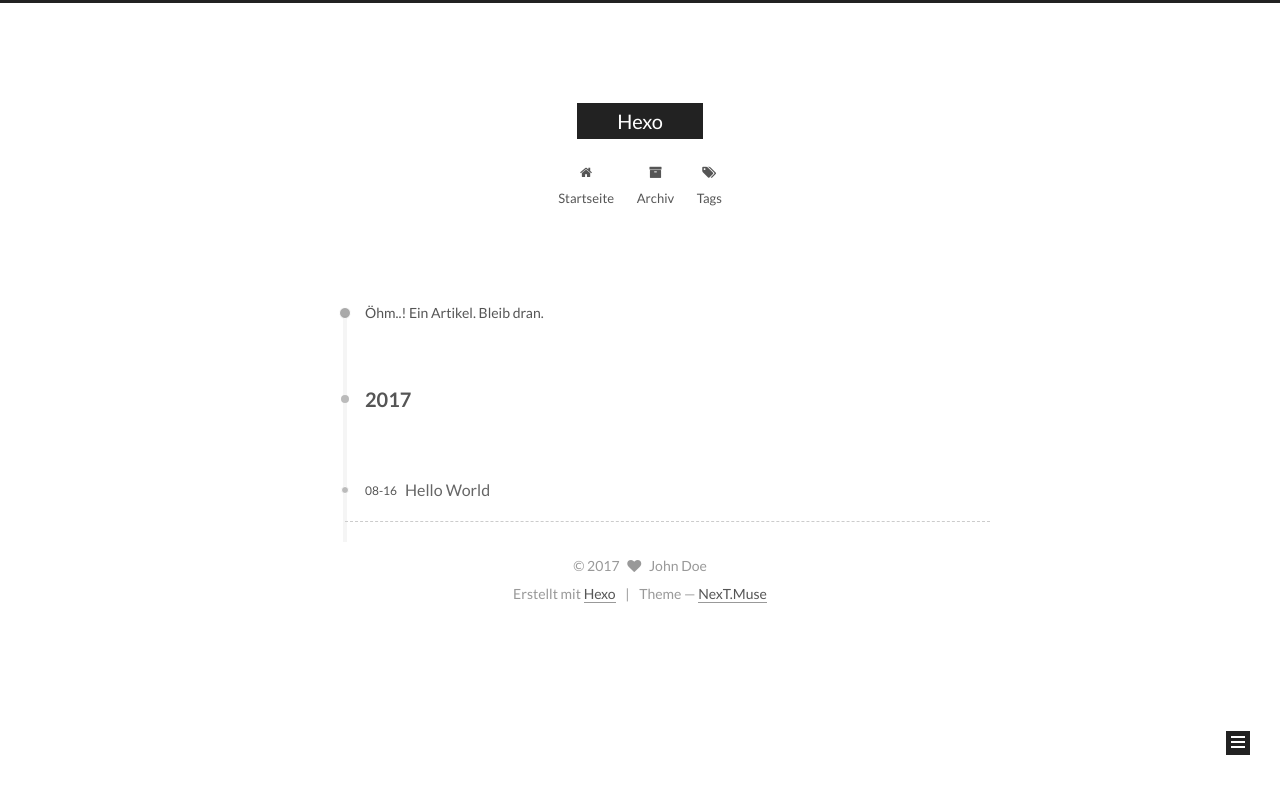
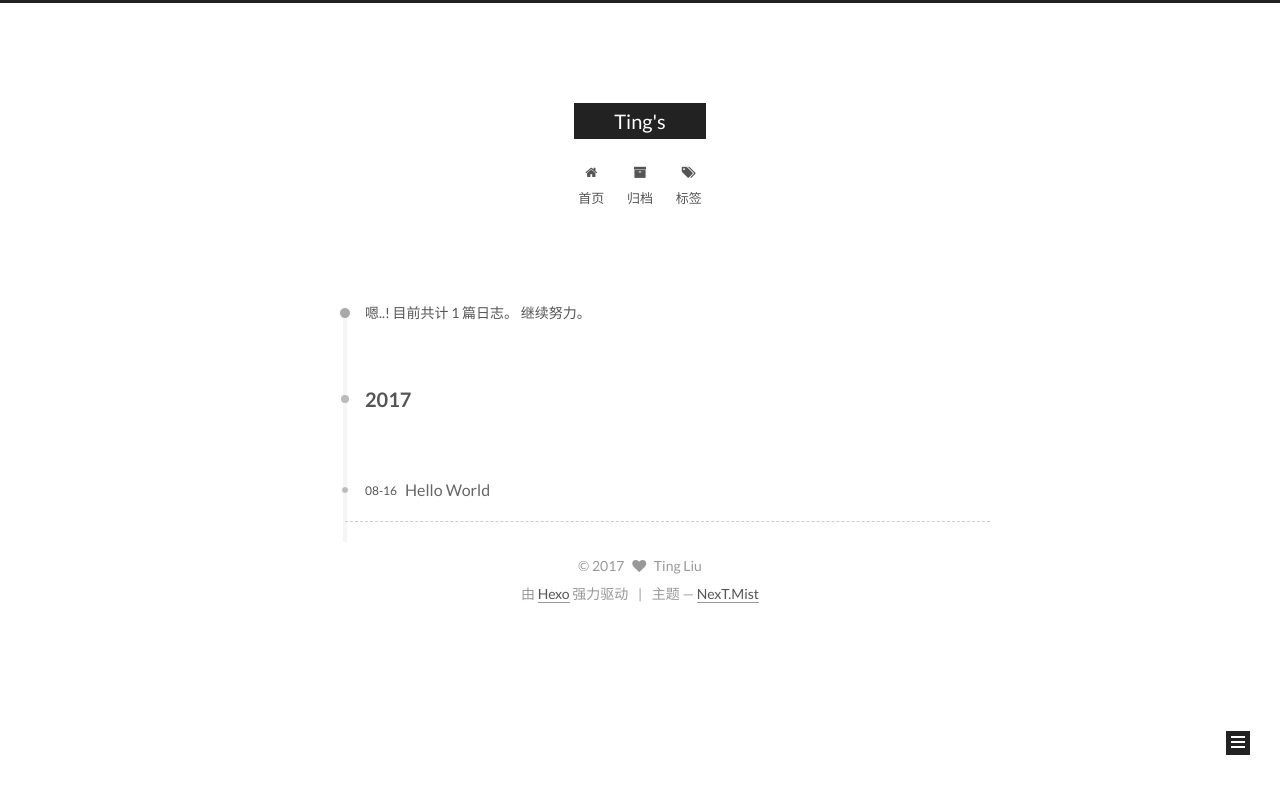
Before and after one commit to LiuTing0403/LiuTing0403.github.io, a plain HTML site: page archives/2017/08/index.html in a window 1280 px wide. Drawn offline with Linux system fonts and the light colour scheme.

Commit message:
Site updated: 2017-08-17 10:47:38

```diff
--- a/archives/2017/08/index.html
+++ b/archives/2017/08/index.html
@@ -5,7 +5,7 @@
 
 
 
-<html class="theme-next muse use-motion" lang="">
+<html class="theme-next mist use-motion" lang="zh-Hans">
 <head>
   <meta charset="UTF-8"/>
 <meta http-equiv="X-UA-Compatible" content="IE=edge" />
@@ -95,11 +95,12 @@
 
 
 <meta property="og:type" content="website">
-<meta property="og:title" content="Hexo">
+<meta property="og:title" content="Ting&#39;s">
 <meta property="og:url" content="http://yoursite.com/archives/2017/08/index.html">
-<meta property="og:site_name" content="Hexo">
+<meta property="og:site_name" content="Ting&#39;s">
+<meta property="og:locale" content="zh-Hans">
 <meta name="twitter:card" content="summary">
-<meta name="twitter:title" content="Hexo">
+<meta name="twitter:title" content="Ting&#39;s">
 
 
 
@@ -107,14 +108,14 @@
   var NexT = window.NexT || {};
   var CONFIG = {
     root: '/',
-    scheme: 'Muse',
+    scheme: 'Mist',
     sidebar: {"position":"left","display":"post","offset":12,"offset_float":12,"b2t":false,"scrollpercent":false,"onmobile":false},
     fancybox: true,
     tabs: true,
     motion: true,
     duoshuo: {
       userId: '0',
-      author: 'Author'
+      author: '博主'
     },
     algolia: {
       applicationID: '',
@@ -134,7 +135,7 @@
 
 
 
-  <title>Archiv | Hexo</title>
+  <title>归档 | Ting's</title>
 
 
 
@@ -146,7 +147,7 @@
 
 </head>
 
-<body itemscope itemtype="http://schema.org/WebPage" lang="">
+<body itemscope itemtype="http://schema.org/WebPage" lang="zh-Hans">
 
 
 
@@ -164,7 +165,7 @@
     <div class="custom-logo-site-title">
       <a href="/"  class="brand" rel="start">
         <span class="logo-line-before"><i></i></span>
-        <span class="site-title">Hexo</span>
+        <span class="site-title">Ting's</span>
         <span class="logo-line-after"><i></i></span>
       </a>
     </div>
@@ -194,7 +195,7 @@
 
               <i class="menu-item-icon fa fa-fw fa-home"></i> <br />
 
-            Startseite
+            首页
           </a>
         </li>
 
@@ -204,7 +205,7 @@
 
               <i class="menu-item-icon fa fa-fw fa-archive"></i> <br />
 
-            Archiv
+            归档
           </a>
         </li>
 
@@ -214,7 +215,7 @@
 
               <i class="menu-item-icon fa fa-fw fa-tags"></i> <br />
 
-            Tags
+            标签
           </a>
         </li>
 
@@ -250,7 +251,7 @@
 
 
 
-        Öhm..! Ein Artikel. Bleib dran.
+        嗯..! 目前共计 1 篇日志。 继续努力。
       </span>
 
 
@@ -337,8 +338,8 @@
         <div class="site-author motion-element" itemprop="author" itemscope itemtype="http://schema.org/Person">
           <img class="site-author-image" itemprop="image"
                src="/images/avatar.gif"
-               alt="John Doe" />
-          <p class="site-author-name" itemprop="name">John Doe</p>
+               alt="Ting Liu" />
+          <p class="site-author-name" itemprop="name">Ting Liu</p>
 
               <p class="site-description motion-element" itemprop="description"></p>
 
@@ -349,7 +350,7 @@
             <div class="site-state-item site-state-posts">
               <a href="/archives/">
                 <span class="site-state-item-count">1</span>
-                <span class="site-state-item-name">Artikel</span>
+                <span class="site-state-item-name">日志</span>
               </a>
             </div>
 
@@ -398,22 +399,22 @@
   <span class="with-love">
     <i class="fa fa-heart"></i>
   </span>
-  <span class="author" itemprop="copyrightHolder">John Doe</span>
+  <span class="author" itemprop="copyrightHolder">Ting Liu</span>
 
 
 </div>
 
 
   <div class="powered-by">
-    Erstellt mit  <a class="theme-link" href="https://hexo.io">Hexo</a>
+    由 <a class="theme-link" href="https://hexo.io">Hexo</a> 强力驱动
   </div>
 
   <span class="post-meta-divider">|</span>
 
   <div class="theme-info">
-    Theme &mdash;
+    主题 &mdash;
     <a class="theme-link" href="https://github.com/iissnan/hexo-theme-next">
-      NexT.Muse
+      NexT.Mist
     </a>
   </div>
 
```
Also changed, not shown: 2017/08/16/hello-world/index.html (+24 -23 lines), archives/2017/index.html (+21 -20 lines), archives/index.html (+21 -20 lines), index.html (+24 -23 lines).
